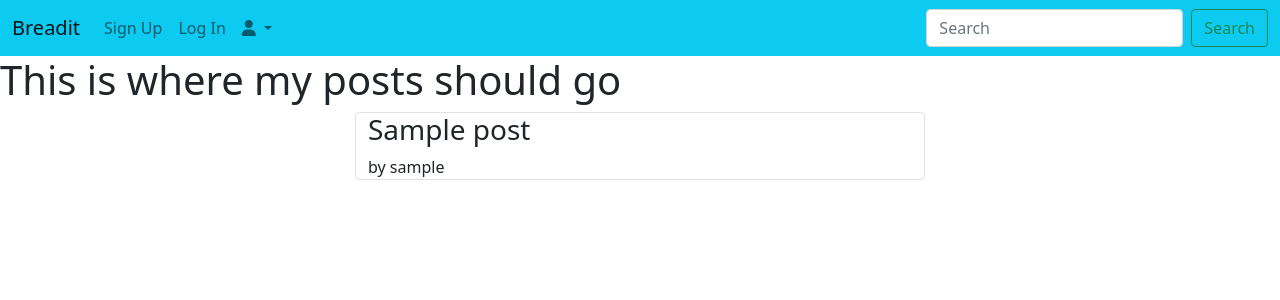
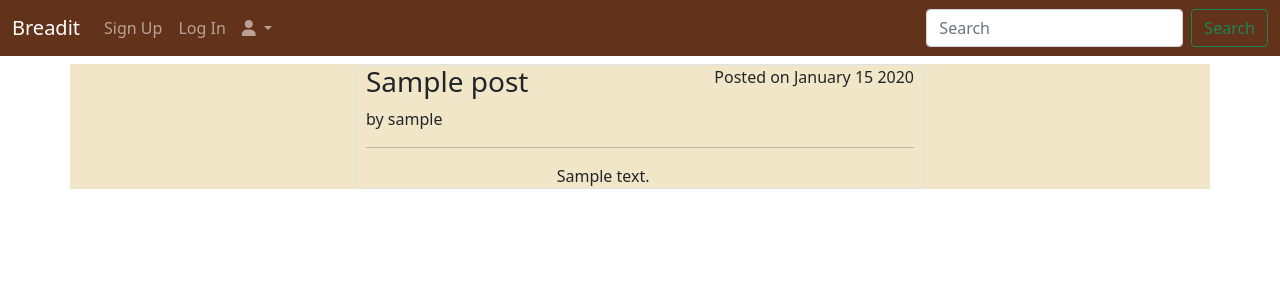
Before and after one commit to Damianjacob/MS4_breadit, a Django app: page / in a window 1280 px wide. Shown: the top 300 px of the page. Run offline with Django 3.2, Linux system fonts and the light colour scheme; tables that the repository leaves empty hold one stand-in row (values such as "Sample post").

Commit message:
Add custom CSS for base.html

```diff
--- a/breadit/static/breadit/style.css
+++ b/breadit/static/breadit/style.css
@@ -1,6 +1,12 @@
-/* .zindex-dropdown{
-    z-index: 1000;
-} */
-body{
-    background-color: red;
+:root{
+    --gold: #f2e6c8;
+    --brown: #63321a;
 }
+
+.bg-navbar{
+    background-color: var(--brown);
+}
+
+.bg-posts{
+    background-color: var(--gold);
+}
--- a/breadit/templates/base.html
+++ b/breadit/templates/base.html
@@ -16,6 +16,9 @@
         integrity="sha512-9usAa10IRO0HhonpyAIVpjrylPvoDwiPUiKdWk5t3PyolY1cOd4DSE0Ga+ri4AuTroPR5aQvXU9xC6qOPnzFeg=="
         crossorigin="anonymous" referrerpolicy="no-referrer" />
 
+    <!-- Custom CSS -->
+    <link rel="stylesheet" href="{% static 'breadit/style.css' %}">
+
     <title>Breadit</title>
 </head>
 
@@ -23,7 +26,7 @@
 
   <!-- Navigation -->
 
-    <nav class="navbar navbar-expand-lg navbar-light bg-info">
+    <nav class="navbar navbar-expand-lg navbar-dark bg-navbar">
         <div class="container-fluid">
           <a class="navbar-brand" href="#">Breadit</a>
           <button class="navbar-toggler" type="button" data-bs-toggle="collapse" data-bs-target="#navbarSupportedContent" aria-controls="navbarSupportedContent" aria-expanded="false" aria-label="Toggle navigation">
--- a/breadit/templates/index.html
+++ b/breadit/templates/index.html
@@ -3,17 +3,30 @@
 {% block content %}
 
 <!-- Blog posts -->
-<h1>This is where my posts should go</h1>
-<div class="container">
-  <div class="row">
+<div class="container mt-2 bg-posts overflow-hidden">
+  <div class="row gx-3 gy-3">
+
     {% for post in post_list %}
     <div class="container col-lg-6 col-xs-12 border rounded">
-      <h3>{{post.title}}</h3>
-      <span>by {{ post.author }}</span>
+      <div class="d-flex justify-content-between">
+        <h3 class="d-inline-block">{{post.title}}</h3>
+        <span>Posted on {{ post.created_on | date:'F d Y' }}</span>
+      </div>
+      <div>by {{ post.author }}</div>
+      <hr>
       <div class="row">
+        {% if post.image %}
         <div class="col-lg-4">
-
+          <img class="img-fluid mb-1" src="{{ post.image.url }}" alt="">
         </div>
+        <div class="col-lg-8">
+          {{ post.content|truncatechars:300 }}
+        </div>
+        {% else %}
+        <div class="col-lg-12">
+          {{ post.content|truncatechars:500 }}
+        </div>
+        {% endif %}
       </div>
     </div>
     {% endfor %}
```
